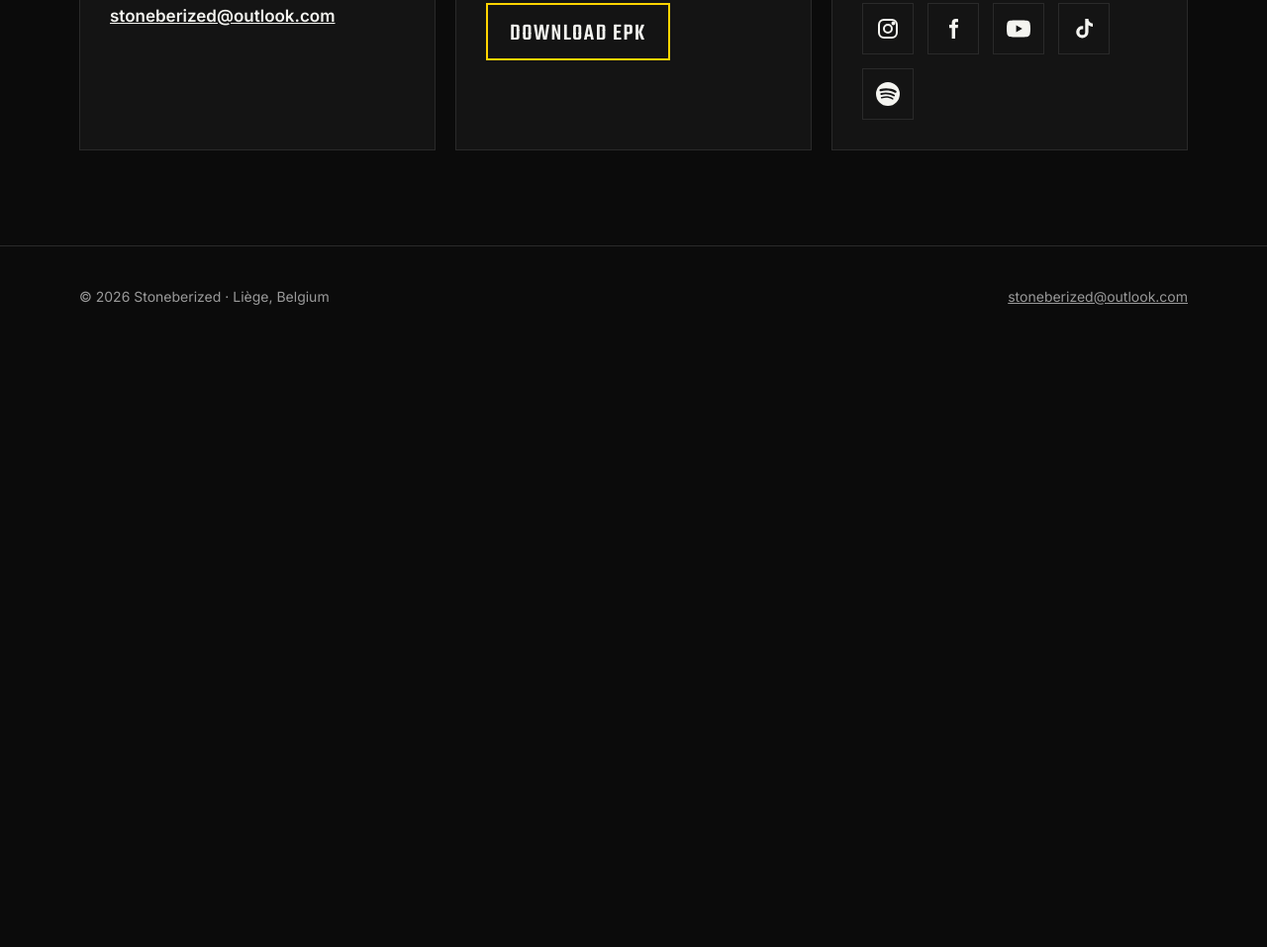
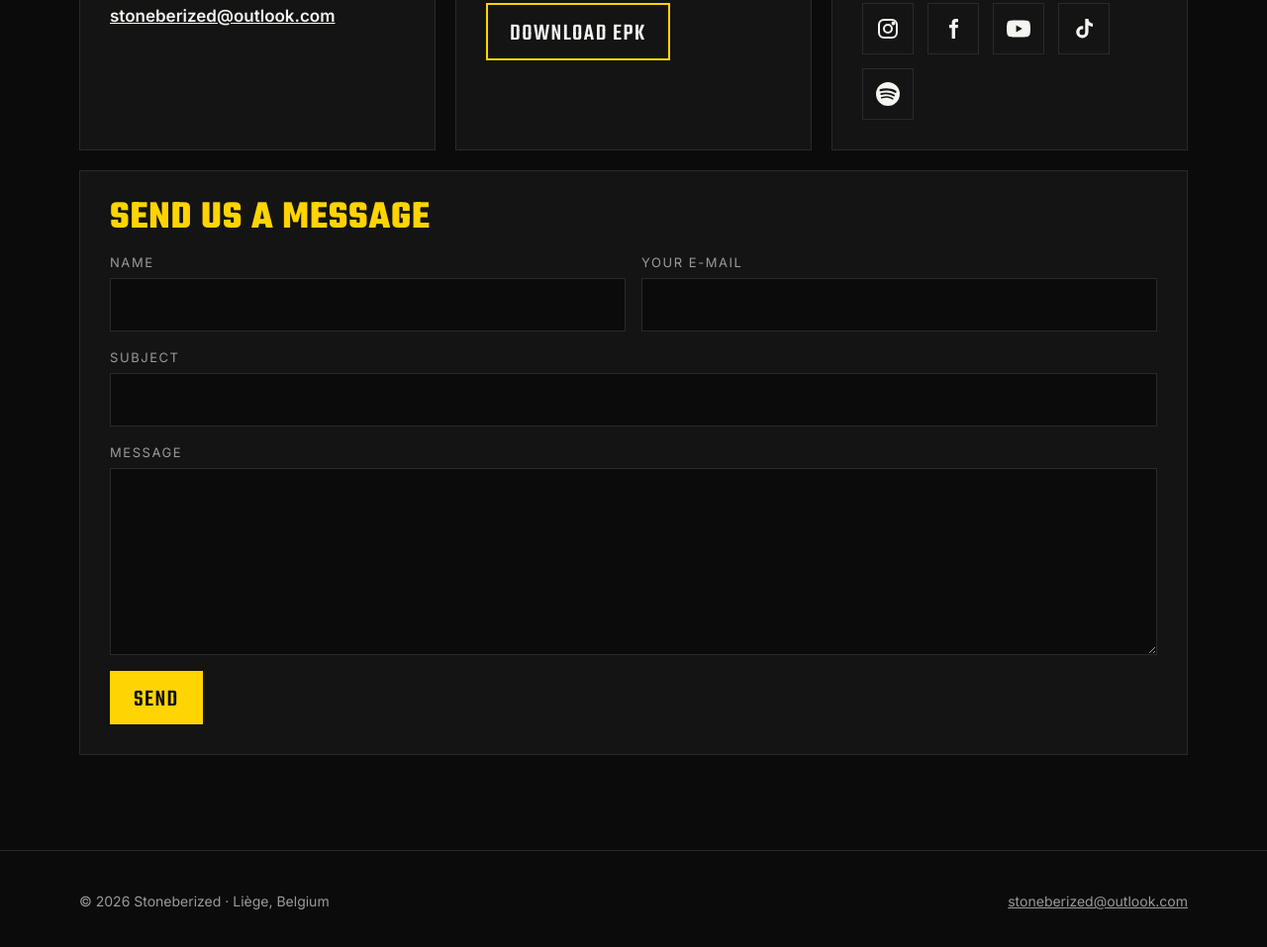
Before and after one commit to Szalky/site-stoneberized, a plain HTML site: page index.html in a window 1280 px wide. Shown: the part 5334-6291 px from the top of the page at 99% size. Before the commit the page ends 5685 px from the top, so only its background shows below. Drawn offline with Linux system fonts and the light colour scheme.

Commit message:
Formulaire de contact : HTML et mise en forme
Co-Authored-By: Claude Opus 5.5 <noreply@anthropic.com>
Claude-Session: https://claude.ai/code/session_01WWDXvCf6WUK9mDcprBRxPx

```diff
--- a/index.html
+++ b/index.html
@@ -150,6 +150,20 @@
         </div>
       </div>
     </div>
+    <form class="cform" id="cform" action="https://formsubmit.co/stoneberized@outlook.com" method="POST">
+      <h3 class="display" data-i18n="f_h">Send us a message</h3>
+      <div class="cform-row">
+        <label><span data-i18n="f_name">Name</span><input type="text" name="name" required maxlength="100" autocomplete="name"></label>
+        <label><span data-i18n="f_email">Your e-mail</span><input type="email" name="email" required maxlength="150" autocomplete="email"></label>
+      </div>
+      <label><span data-i18n="f_subject">Subject</span><input type="text" name="title" required maxlength="150"></label>
+      <label><span data-i18n="f_msg">Message</span><textarea name="message" rows="6" required maxlength="5000"></textarea></label>
+      <input type="text" name="_honey" class="hp" tabindex="-1" autocomplete="off" aria-hidden="true">
+      <div class="cform-foot">
+        <button type="submit" class="btn primary" data-i18n="f_send">Send</button>
+        <p class="cform-status" role="status" aria-live="polite"></p>
+      </div>
+    </form>
   </div>
 </section>
 
--- a/style.css
+++ b/style.css
@@ -110,6 +110,24 @@
   .socials a:hover{background:var(--yellow);color:var(--black);border-color:var(--yellow)}
   .socials svg{width:24px;height:24px}
 
+  /* CONTACT FORM */
+  .cform{margin-top:20px;border:1px solid var(--line);padding:30px;background:var(--ink);display:grid;gap:16px}
+  .cform h3{font-size:40px;color:var(--yellow)}
+  .cform-row{display:grid;grid-template-columns:1fr 1fr;gap:16px}
+  .cform label{display:grid;gap:6px}
+  .cform label span{font-size:13px;text-transform:uppercase;letter-spacing:.12em;color:var(--grey)}
+  .cform input,.cform textarea{width:100%;background:var(--black);border:1px solid var(--line);color:var(--white);font:inherit;padding:12px 14px;border-radius:0;transition:border-color .2s}
+  .cform input:focus,.cform textarea:focus{outline:none;border-color:var(--yellow)}
+  .cform textarea{resize:vertical;min-height:140px}
+  .cform .hp{position:absolute;left:-9999px;width:1px;height:1px;opacity:0}
+  .cform-foot{display:flex;align-items:center;gap:20px;flex-wrap:wrap}
+  .cform button{cursor:pointer}
+  .cform button:disabled{opacity:.6;cursor:wait}
+  .cform-status{color:var(--grey);font-size:15px}
+  .cform-status.ok{color:var(--yellow)}
+  .cform-status.err{color:#ff6b5b}
+  @media (max-width:600px){.cform{padding:22px;gap:12px}.cform h3{font-size:32px}.cform-row{grid-template-columns:1fr;gap:12px}.cform button{width:100%;justify-content:center}}
+
   footer{padding:40px 0;border-top:1px solid var(--line);color:var(--grey);font-size:14px}
   footer .wrap{display:flex;justify-content:space-between;flex-wrap:wrap;gap:12px}
 
```
